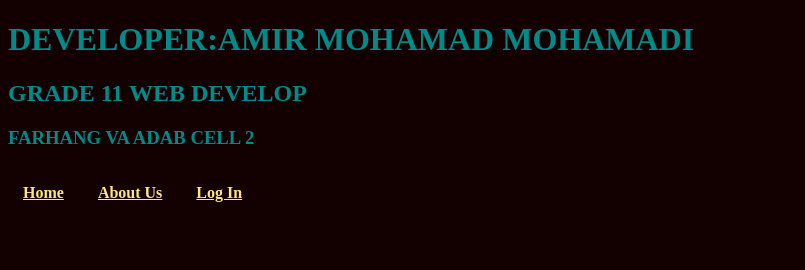
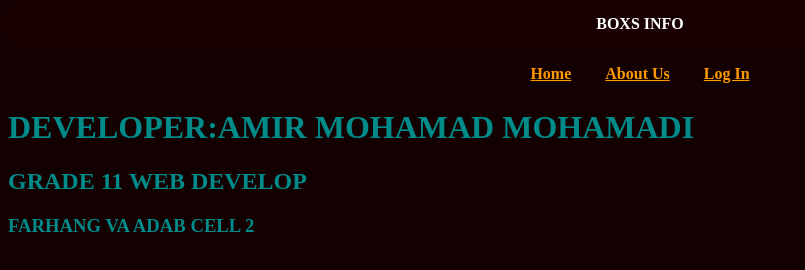
Before and after one commit to AMIR-080/web, a plain HTML site: page ABOUT.HTML in a window 1280 px wide. Shown: the whole page, without its empty margins (0-805 px from the left). Drawn offline with Linux system fonts and the light colour scheme.

Commit message:
Add files via upload

```diff
--- a/ABOUT.CSS
+++ b/ABOUT.CSS
@@ -30,3 +30,47 @@ body{
   color: aliceblue;
   cursor: pointer;
 }
+.top-box {
+  background-color: rgb(25, 0, 0);
+  color: white;
+  text-align: center;
+  padding: 15px;
+  font-weight: bold;
+  position: fixed;
+  top: 0;
+  left: 0;
+  right: 0;
+  border-radius: 25px;
+  margin-bottom: 5px;
+}
+.body{
+ margin-top: 20px;
+}
+.menu {
+  margin-top: 60px;
+  text-align: center;
+}
+
+.menu ul {
+  list-style: none;
+  padding: 5px 0;
+  margin: 0;
+}
+
+.menu li {
+  display: inline-block;
+  margin: 0 10px;
+}
+
+.menu a {
+  color: rgb(255, 153, 0);
+  text-decoration: none;
+  background: none;
+  padding: 5px;
+  font-weight: bold;
+}
+
+.menu a:hover {
+  color: aliceblue;
+  cursor: pointer;
+}
--- a/ABOUT.HTML
+++ b/ABOUT.HTML
@@ -7,15 +7,20 @@
     <link rel="stylesheet" href="ABOUT.CSS">
 </head>
 <body>
+  <div class="top-box">
+    <header><b>BOXS INFO</b></header>
+  </div>
+    <nav class="menu">
+    <ul>
+      <li><a href="index.HTML"><u><b>Home</b></u></a></li>
+      <li><a href="ABOUT.HTML"><u><b>About Us</b></u></a></li>
+      <li><a href="LOG.html"><u><b>Log In</b></u></a></li>
+    </ul>
+  </nav>
+  <div class="body">
     <h1><b>DEVELOPER:AMIR MOHAMAD MOHAMADI</b></h1>
     <h2><b>GRADE 11 WEB DEVELOP</b></h2>
     <h3><b>FARHANG VA ADAB CELL 2</b></h3>
-    <nav class="menu">
-    <ul>
-      <li><a href="WEB2.HTML"><u><b>Home</b></u></a></li>
-      <li><a href="ABOUT.HTML"><u><b>About Us</b></u></a></li>
-      <li><a href="LOG.html"><u><b>Log In</b></u></a></li>
-    </ul>
-    </nav>
+  </div>
 </body>
 </html>
--- a/LOG.CSS
+++ b/LOG.CSS
@@ -19,6 +19,7 @@ button:hover{
     cursor: pointer;
 }
 .menu {
+  margin-top: 60px;
   text-align: center;
 }
 
@@ -34,7 +35,7 @@ button:hover{
 }
 
 .menu a {
-  color: rgb(255, 228, 132);
+  color: rgb(255, 153, 0);
   text-decoration: none;
   background: none;
   padding: 5px;
@@ -45,3 +46,15 @@ button:hover{
   color: aliceblue;
   cursor: pointer;
 }
+.top-box {
+  background-color: rgb(25, 0, 0);
+  color: white;
+  text-align: center;
+  padding: 15px;
+  font-weight: bold;
+  position: fixed;
+  top: 0;
+  left: 0;
+  right: 0;
+  border-radius: 25px;
+}
--- /dev/null
+++ b/index.CSS
@@ -0,0 +1,91 @@
+body {
+  margin: 0;
+  font-family: sans-serif;
+  background-color: aqua;
+  background-image: url(Jowhareh_galleries_11_poster_e5ac6d86-7e0f-412b-93e9-ecd984510d33.jpeg);
+  background-repeat: no-repeat;
+  background-size: cover;
+}
+
+.top-box {
+  background-color: rgb(25, 0, 0);
+  color: white;
+  text-align: center;
+  padding: 15px;
+  font-weight: bold;
+  position: fixed;
+  top: 0;
+  left: 0;
+  right: 0;
+  border-radius: 25px;
+}
+
+
+.menu {
+  margin-top: 60px;
+  text-align: center;
+}
+
+.menu ul {
+  list-style: none;
+  padding: 5px 0;
+  margin: 0;
+}
+
+.menu li {
+  display: inline-block;
+  margin: 0 10px;
+}
+
+.menu a {
+  color: rgb(255, 153, 0);
+  text-decoration: none;
+  background: none;
+  padding: 5px;
+  font-weight: bold;
+}
+
+.menu a:hover {
+  color: aliceblue;
+  cursor: pointer;
+}
+
+
+.bottom-boxes {
+  display: flex;
+  justify-content: space-between;
+  gap: 5px;
+  margin-top: 0;
+  padding: 0 5px 5px 5px;
+}
+
+.small-box {
+  background-color: black;
+  color: rgb(185, 185, 185);
+  flex: 1;
+  text-align: center;
+  padding: 20px 0;
+  font-weight: bold;
+  display: block;
+  border-radius: 20px;
+}
+
+.small-box:hover {
+  background-color: rgb(130, 130, 130);
+}
+
+a {
+  color: rgb(181, 219, 252);
+}
+.bottom-boxes a:hover{
+  color: rgb(42, 69, 165);
+}
+
+footer {
+  color: rgb(185, 185, 185);
+  display: block;
+}
+
+footer:hover {
+  color: rgb(130, 130, 130);
+}
```
Also changed, not shown: LOG.html (+8 -2 lines), index.HTML (added, +28 -0 lines).
